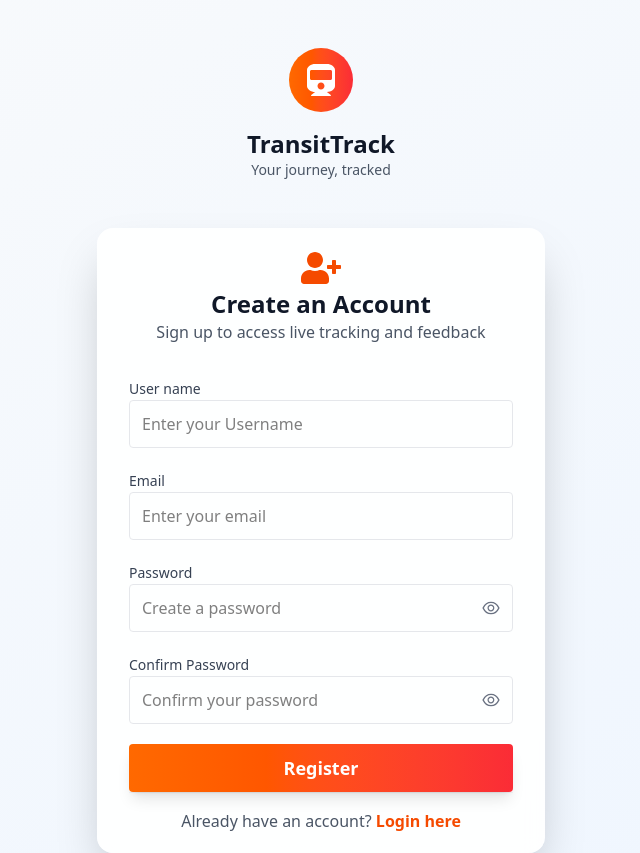
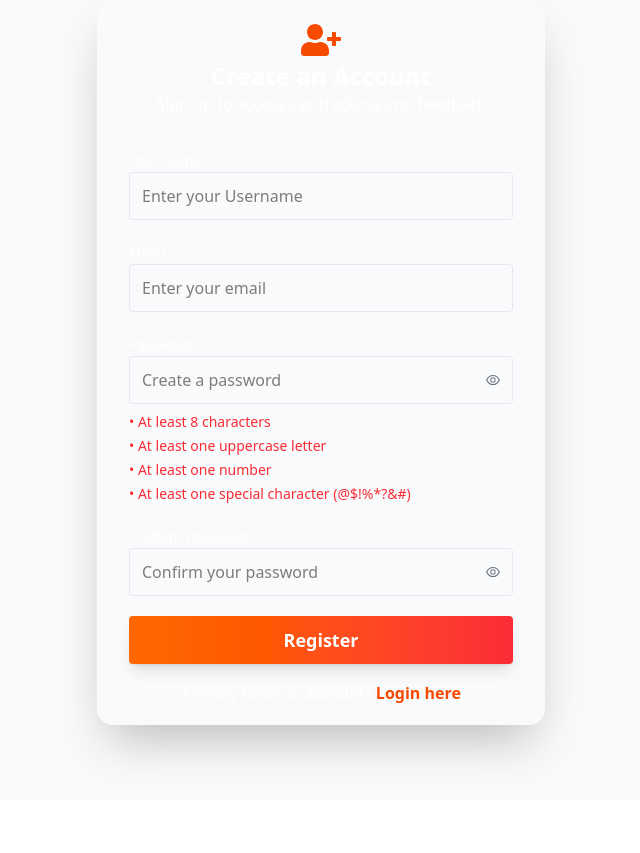
Before and after one commit to Ptl-sneh/Public-Transport-Tracker, a React (Vite) app in the folder frontend/: page /register in a window 1280 px wide. Shown: the whole page, without its empty margins (319-959 px from the left). After the commit the page ends 800 px from the top, so only its background shows below. Built offline with nearby package versions, Linux system fonts and the light colour scheme.

Commit message:
Add validations and fix some things

```diff
--- a/frontend/src/pages/Login.jsx
+++ b/frontend/src/pages/Login.jsx
@@ -1,5 +1,4 @@
 import React from 'react'
-import { FaTrain } from 'react-icons/fa';
 import { useState } from 'react';
 import { AiOutlineEye, AiOutlineEyeInvisible } from 'react-icons/ai';
 import { Link, Navigate, useNavigate } from 'react-router-dom';
@@ -31,22 +30,15 @@ const Login = () => {
         // Handle login logic here
     };
     return (
-        <div className="min-h-screen bg-gradient-to-br from-slate-50 to-blue-50">
-            <div className="text-center py-12">
-                <div className="inline-flex items-center justify-center w-16 h-16 bg-gradient-to-r from-orange-500 to-red-500 rounded-full mb-4">
-                    <FaTrain className="w-8 h-8 text-white" />
-                </div>
-                <h1 className="text-2xl font-bold text-gray-900">TransitTrack</h1>
-                <p className="text-gray-600 text-sm">Your journey, tracked</p>
-            </div>
-            <div className="max-w-md mx-auto px-4 sm:px-6 lg:px-8 py-5 shadow-2xl border-0 bg-white/90 backdrop-blur-sm rounded-2xl">
-                <p className="text-2xl font-bold text-center text-gray-900">Welcome Back!</p>
-                <p className="text-center text-gray-600 text-base">Login to your account to continue</p>
+        <div className="min-h-screen bg-gray-50 dark:bg-gray-900">
+            <div className="max-w-md mx-auto w-100 px-4 sm:px-6 lg:px-8 py-5 shadow-2xl border-0 bg-gray-50 dark:bg-gray-800 backdrop-blur-sm rounded-xl absolute top-45 left-145">
+                <p className="text-2xl font-bold text-center text-white">Welcome Back!</p>
+                <p className="text-center text-white text-base">Login to your account to continue</p>
 
                 <div className="mt-8">
                     <form onSubmit={handleSubmit} className="space-y-5">
                         <div className="space-y-2">
-                            <label className="text-sm font-medium text-gray-700">
+                            <label className="text-sm font-medium text-white">
                                 Username
                             </label>
                             <input
@@ -62,7 +54,7 @@ const Login = () => {
                         </div>
 
                         <div className="space-y-2">
-                            <label className="text-sm font-medium text-gray-700">
+                            <label className="text-sm font-medium text-white">
                                 Password
                             </label>
                             <div className="relative">
@@ -92,13 +84,13 @@ const Login = () => {
 
                         <button
                             type="submit"
-                            className="w-full h-12 bg-gradient-to-r from-orange-500 to-red-500 hover:from-orange-600 hover:to-red-600 text-white font-semibold text-lg shadow-lg hover:shadow-xl transition-all duration-200 transform hover:scale-[1.02] rounded"
+                            className="w-full h-12 bg-gradient-to-r from-orange-500 to-red-500 hover:from-orange-600 hover:to-red-600 text-white font-semibold text-lg shadow-lg hover:shadow-xl transition-all duration-200 transform hover:scale-[1.02] rounded-xl"
                         >
                             Login
                         </button>
                     </form>
                     <div className="text-center pt-4 border-t border-gray-100">
-                        <p className="text-gray-600">
+                        <p className="text-white">
                             Don't have an account?{' '}
                             <Link
                                 to="/register"
--- a/frontend/src/pages/Register.jsx
+++ b/frontend/src/pages/Register.jsx
@@ -1,8 +1,7 @@
-import React from 'react'
-import { FaTrain , FaUserPlus} from 'react-icons/fa';
-import { useState } from 'react';
+import React, { useState } from 'react';
+import { FaUserPlus } from 'react-icons/fa';
 import { AiOutlineEye, AiOutlineEyeInvisible } from 'react-icons/ai';
-import { Link, Navigate, useNavigate } from 'react-router-dom';
+import { Link, useNavigate } from 'react-router-dom';
 import { registerUser } from '../api/LoginApi';
 
 const Register = () => {
@@ -12,51 +11,85 @@ const Register = () => {
         password: '',
         confirmPassword: ''
     });
+
+    const [touched, setTouched] = useState({});
     const [showPassword, setShowPassword] = useState(false);
     const [showConfirmPassword, setShowConfirmPassword] = useState(false);
+
+    const navigate = useNavigate();
+
+    // validation rules
+    const emailRegex = /^[^\s@]+@[^\s@]+\.[^\s@]+$/;
+    const passwordRules = {
+        length: (pwd) => pwd.length >= 8,
+        upper: (pwd) => /[A-Z]/.test(pwd),
+        number: (pwd) => /\d/.test(pwd),
+        special: (pwd) => /[@$!%*?&#]/.test(pwd)
+    };
+
+    const errors = {
+        username:
+            !formData.username.trim()
+                ? 'Username is required'
+                : formData.username.length < 3
+                    ? 'Username must be at least 3 characters'
+                    : '',
+        email:
+            !formData.email
+                ? 'Email is required'
+                : !emailRegex.test(formData.email)
+                    ? 'Invalid email format'
+                    : '',
+        password:
+            !formData.password
+                ? 'Password is required'
+                : !Object.values(passwordRules).every((rule) => rule(formData.password))
+                    ? 'Password does not meet requirements'
+                    : '',
+        confirmPassword:
+            !formData.confirmPassword
+                ? 'Please confirm your password'
+                : formData.confirmPassword !== formData.password
+                    ? 'Passwords do not match'
+                    : ''
+    };
 
     const handleInputChange = (e) => {
         setFormData({ ...formData, [e.target.name]: e.target.value });
     };
 
-    const navigate = useNavigate()
+    const handleBlur = (e) => {
+        setTouched({ ...touched, [e.target.name]: true });
+    };
+
     const handleSubmit = async (e) => {
         e.preventDefault();
 
-        if (formData.password !== formData.confirmPassword) {
-            alert("Passwords do not match");
-            return;
-        }
+        // block if errors exist
+        if (Object.values(errors).some((err) => err !== '')) return;
 
         try {
-            const res = await registerUser(formData.username, formData.email, formData.password);
-            alert("Registered successfully!");
-            navigate("/login"); // ✅ redirect to login page
+            await registerUser(formData.username, formData.email, formData.password);
+            alert('Registered successfully!');
+            navigate('/login');
         } catch (err) {
-            const error = err.response?.data?.error || "Registration failed. Try again.";
+            const error = err.response?.data?.error || 'Registration failed. Try again.';
             alert(error);
         }
     };
+
     return (
-        <div className='min-h-screen bg-gradient-to-br from-slate-50 to-blue-50'>
-            <div className="text-center py-12">
-                <div className="inline-flex items-center justify-center w-16 h-16 bg-gradient-to-r from-orange-500 to-red-500 rounded-full mb-4">
-                    <FaTrain className="w-8 h-8 text-white" />
-                </div>
-                <h1 className="text-2xl font-bold text-gray-900">TransitTrack</h1>
-                <p className="text-gray-600 text-sm">Your journey, tracked</p>
-            </div>
-            <div className="max-w-md mx-auto px-4 sm:px-6 lg:px-8 py-5 shadow-2xl border-0 bg-white/90 backdrop-blur-sm rounded-2xl">
+        <div className="min-h-screen bg-gray-50 dark:bg-gray-900">
+
+            <div className="max-w-md mx-auto px-4 sm:px-6 lg:px-8 py-5 shadow-2xl bg-gray-50 dark:bg-gray-800 rounded-2xl">
                 <FaUserPlus className="w-10 h-10 text-orange-600 mx-auto" />
-                <p className="text-2xl font-bold text-center text-gray-900">Create an Account</p>
-                <p className="text-center text-gray-600 text-base">Sign up to access live tracking and feedback</p>
+                <p className="text-2xl font-bold text-center text-white">Create an Account</p>
+                <p className="text-center text-white text-base">Sign up to access live tracking and feedback</p>
 
-                <div className="mt-8">
-                    <form onSubmit={handleSubmit} className="space-y-5">
-                        <div className="space-y-2">
-                            <label className="text-sm font-medium text-gray-700">
-                                User name
-                            </label>
+                <form onSubmit={handleSubmit} className="mt-8 space-y-5">
+                    {/* Username */}
+                    <div>
+                        <label className="text-sm font-medium text-white">User name</label>
                         <input
                             id="username"
                             name="username"
@@ -64,15 +97,20 @@ const Register = () => {
                             placeholder="Enter your Username"
                             value={formData.username}
                             onChange={handleInputChange}
-                                required
-                                className="h-12 border border-gray-200 rounded px-3 w-full focus:border-orange-500 focus:ring-orange-500 transition-colors"
+                            onBlur={handleBlur}
+                            className={`h-12 border rounded px-3 w-full focus:ring-orange-500 ${touched.username && errors.username
+                                    ? 'border-red-400'
+                                    : 'border-gray-200 focus:border-orange-500'
+                                }`}
                         />
+                        {touched.username && errors.username && (
+                            <p className="text-red-500 text-sm">{errors.username}</p>
+                        )}
                     </div>
 
-                        <div className="space-y-2">
-                            <label className="text-sm font-medium text-gray-700">
-                                Email
-                            </label>
+                    {/* Email */}
+                    <div>
+                        <label className="text-sm font-medium text-white">Email</label>
                         <input
                             id="email"
                             name="email"
@@ -80,15 +118,20 @@ const Register = () => {
                             placeholder="Enter your email"
                             value={formData.email}
                             onChange={handleInputChange}
-                                required
-                                className="h-12 border border-gray-200 rounded px-3 w-full focus:border-orange-500 focus:ring-orange-500 transition-colors"
+                            onBlur={handleBlur}
+                            className={`h-12 border rounded px-3 w-full focus:ring-orange-500 ${touched.email && errors.email
+                                    ? 'border-red-400'
+                                    : 'border-gray-200 focus:border-orange-500'
+                                }`}
                         />
+                        {touched.email && errors.email && (
+                            <p className="text-red-500 text-sm">{errors.email}</p>
+                        )}
                     </div>
 
-                        <div className="space-y-2">
-                            <label className="text-sm font-medium text-gray-700">
-                                Password
-                            </label>
+                    {/* Password */}
+                    <div>
+                        <label className="text-sm font-medium text-white">Password</label>
                         <div className="relative">
                             <input
                                 id="password"
@@ -97,27 +140,41 @@ const Register = () => {
                                 placeholder="Create a password"
                                 value={formData.password}
                                 onChange={handleInputChange}
-                                    required
-                                    className="h-12 pr-12 border border-gray-200 rounded px-3 w-full focus:border-orange-500 focus:ring-orange-500 transition-colors"
+                                onBlur={handleBlur}
+                                className={`h-12 pr-12 border rounded px-3 w-full focus:ring-orange-500 ${touched.password && errors.password
+                                        ? 'border-red-400'
+                                        : 'border-gray-200 focus:border-orange-500'
+                                    }`}
                             />
                             <button
                                 type="button"
                                 onClick={() => setShowPassword(!showPassword)}
-                                    className="absolute right-3 top-1/2 transform -translate-y-1/2 text-gray-500 hover:text-gray-700 transition-colors"
+                                className="absolute right-3 top-1/2 transform -translate-y-1/2 text-gray-500"
                             >
-                                    {showPassword ? (
-                                        <AiOutlineEyeInvisible className="w-5 h-5" />
-                                    ) : (
-                                        <AiOutlineEye className="w-5 h-5" />
-                                    )}
+                                {showPassword ? <AiOutlineEyeInvisible /> : <AiOutlineEye />}
                             </button>
                         </div>
+
+                        {/* Live password strength rules */}
+                        <ul className="text-sm mt-2 space-y-1">
+                            <li className={passwordRules.length(formData.password) ? 'text-green-600' : 'text-red-500'}>
+                                • At least 8 characters
+                            </li>
+                            <li className={passwordRules.upper(formData.password) ? 'text-green-600' : 'text-red-500'}>
+                                • At least one uppercase letter
+                            </li>
+                            <li className={passwordRules.number(formData.password) ? 'text-green-600' : 'text-red-500'}>
+                                • At least one number
+                            </li>
+                            <li className={passwordRules.special(formData.password) ? 'text-green-600' : 'text-red-500'}>
+                                • At least one special character (@$!%*?&#)
+                            </li>
+                        </ul>
                     </div>
 
-                        <div className="space-y-2">
-                            <label className="text-sm font-medium text-gray-700">
-                                Confirm Password
-                            </label>
+                    {/* Confirm Password */}
+                    <div>
+                        <label className="text-sm font-medium text-white">Confirm Password</label>
                         <div className="relative">
                             <input
                                 id="confirmPassword"
@@ -126,45 +183,52 @@ const Register = () => {
                                 placeholder="Confirm your password"
                                 value={formData.confirmPassword}
                                 onChange={handleInputChange}
-                                    required
-                                    className="h-12 pr-12 border border-gray-200 rounded px-3 w-full focus:border-orange-500 focus:ring-orange-500 transition-colors"
+                                onBlur={handleBlur}
+                                className={`h-12 pr-12 border rounded px-3 w-full focus:ring-orange-500 ${touched.confirmPassword && errors.confirmPassword
+                                        ? 'border-red-400'
+                                        : 'border-gray-200 focus:border-orange-500'
+                                    }`}
                             />
                             <button
                                 type="button"
                                 onClick={() => setShowConfirmPassword(!showConfirmPassword)}
-                                    className="absolute right-3 top-1/2 transform -translate-y-1/2 text-gray-500 hover:text-gray-700 transition-colors"
+                                className="absolute right-3 top-1/2 transform -translate-y-1/2 text-gray-500"
                             >
-                                    {showConfirmPassword ? (
-                                        <AiOutlineEyeInvisible className="w-5 h-5" />
-                                    ) : (
-                                        <AiOutlineEye className="w-5 h-5" />
-                                    )}
+                                {showConfirmPassword ? <AiOutlineEyeInvisible /> : <AiOutlineEye />}
                             </button>
                         </div>
+                        {formData.confirmPassword && (
+                            <p
+                                className={`text-sm ${formData.confirmPassword === formData.password ? 'text-green-600' : 'text-red-500'
+                                    }`}
+                            >
+                                {formData.confirmPassword === formData.password
+                                    ? '✅ Passwords match'
+                                    : '❌ Passwords do not match'}
+                            </p>
+                        )}
                     </div>
 
+                    {/* Submit */}
                     <button
                         type="submit"
-                            className="w-full h-12 bg-gradient-to-r from-orange-500 to-red-500 hover:from-orange-600 hover:to-red-600 text-white font-semibold text-lg shadow-lg hover:shadow-xl transition-all duration-200 transform hover:scale-[1.02] rounded"
+                        className="w-full h-12 bg-gradient-to-r from-orange-500 to-red-500 text-white font-semibold text-lg shadow-lg hover:scale-[1.02] rounded"
                     >
                         Register
                     </button>
                 </form>
+
                 <div className="text-center pt-4 border-t border-gray-100">
-                        <p className="text-gray-600">
+                    <p className="text-white">
                         Already have an account?{' '}
-                            <Link
-                                to="/login"
-                                className="font-semibold text-orange-600 hover:text-orange-700 transition-colors hover:underline"
-                            >
+                        <Link to="/login" className="font-semibold text-orange-600 hover:underline">
                             Login here
                         </Link>
                     </p>
                 </div>
             </div>
         </div>
-        </div>
-    )
-}
+    );
+};
 
-export default Register
+export default Register;
```
Also changed, not shown: frontend/src/pages/Home.jsx (+2 -15 lines). Lines whose indentation alone changed are shown as unchanged.
